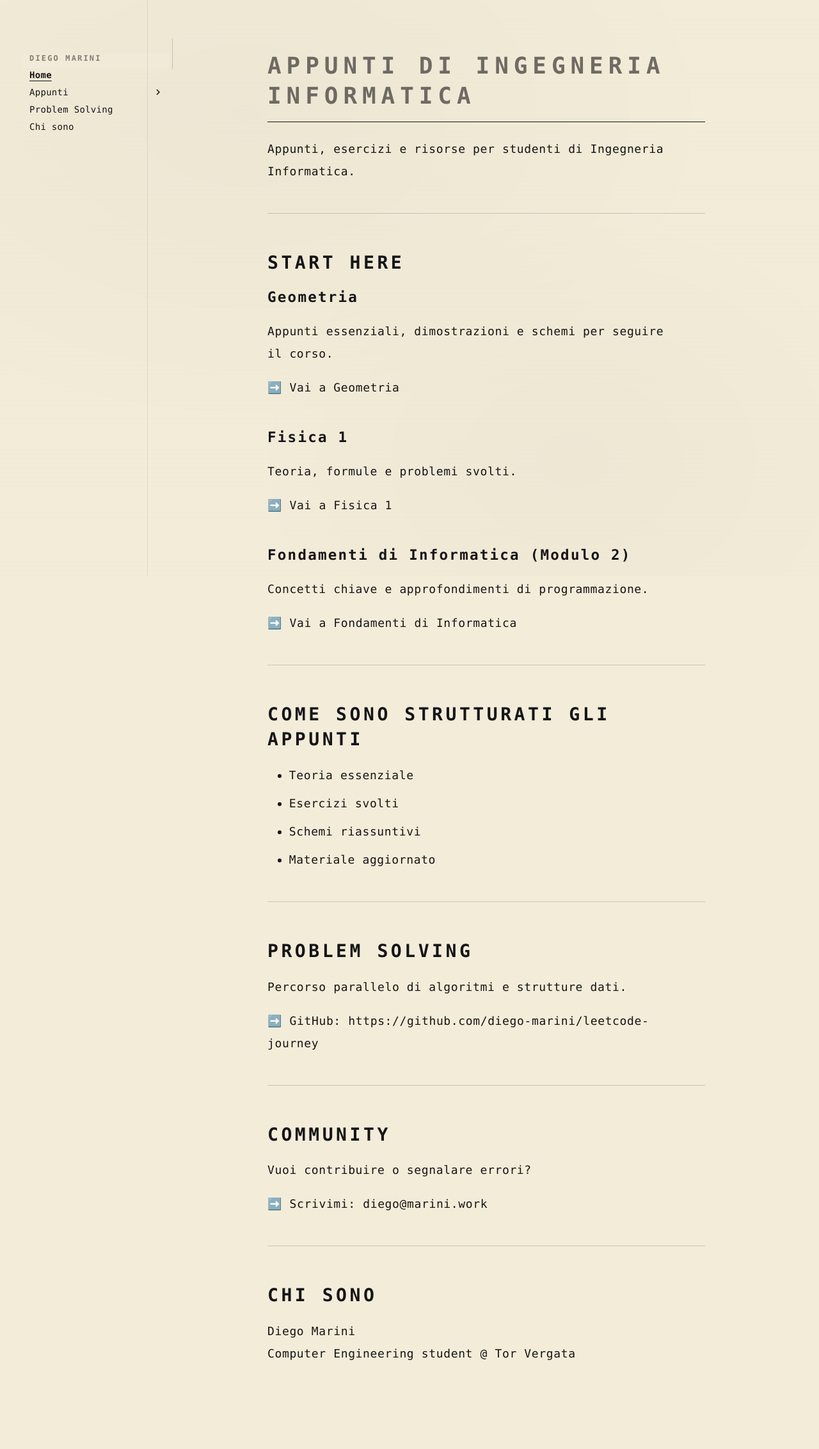
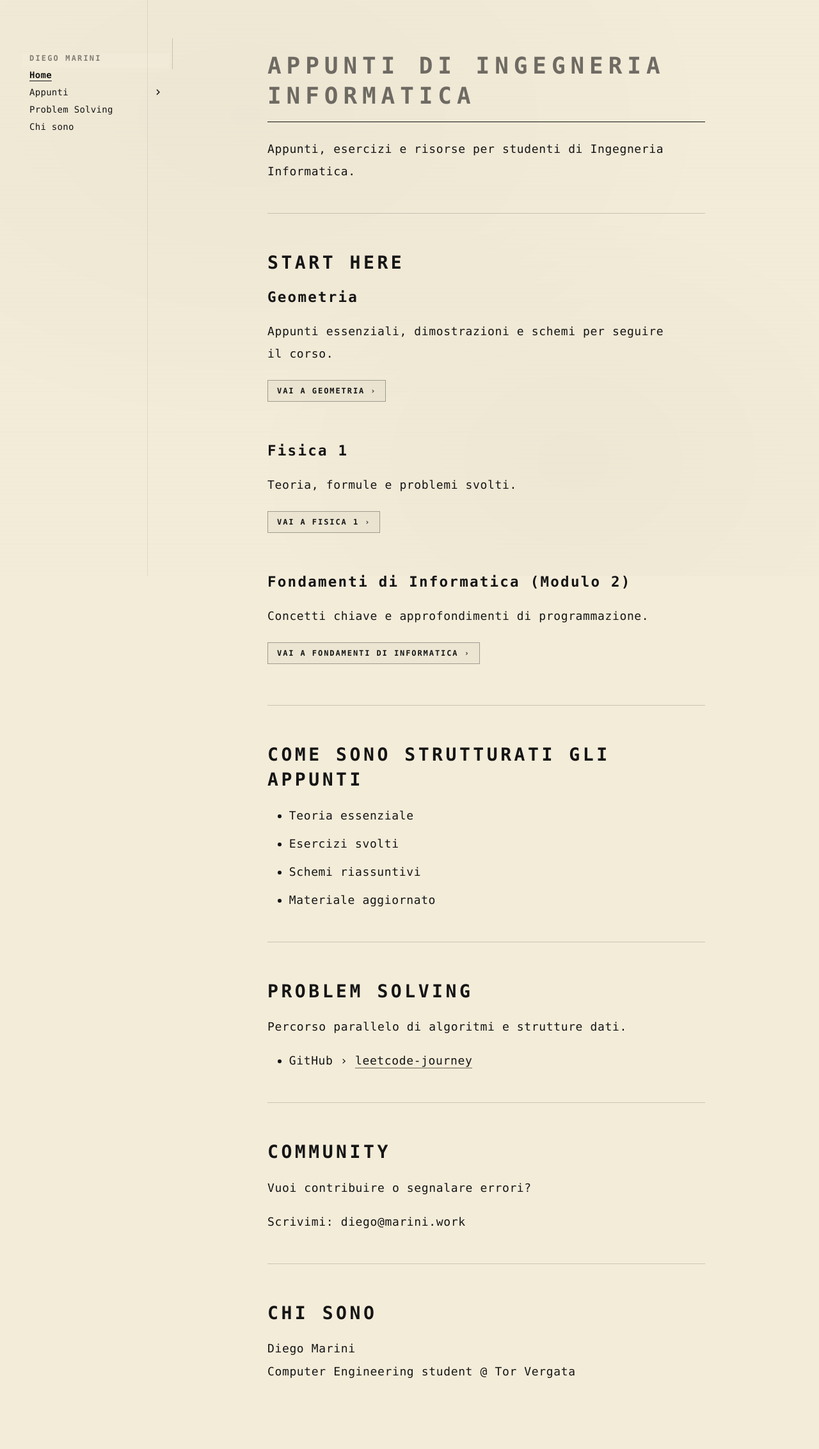
Before and after one commit to diego-marini/marini-notes, an MkDocs documentation site: the page built from docs/index.md, in a window 1280 px wide. Shown: the whole page at 64% size. Built offline with MkDocs 1.6.1 and Material for MkDocs 9.7.7, drawn with Linux system fonts in a browser that asks for light colours; before the commit the page ends 2237 px from its top, so only the background shows below that.

Commit message:
Make course CTAs clickable and replace arrow emojis

```diff
--- a/docs/index.md
+++ b/docs/index.md
@@ -9,17 +9,17 @@
 ### Geometria
 Appunti essenziali, dimostrazioni e schemi per seguire il corso.
 
-➡️ Vai a Geometria
+<a class="cta" href="geometria/">Vai a Geometria</a>
 
 ### Fisica 1
 Teoria, formule e problemi svolti.
 
-➡️ Vai a Fisica 1
+<a class="cta" href="fisica/">Vai a Fisica 1</a>
 
 ### Fondamenti di Informatica (Modulo 2)
 Concetti chiave e approfondimenti di programmazione.
 
-➡️ Vai a Fondamenti di Informatica
+<a class="cta" href="fondamenti/">Vai a Fondamenti di Informatica</a>
 
 ---
 
--- a/docs/stylesheets/typewriter.css
+++ b/docs/stylesheets/typewriter.css
@@ -248,3 +248,31 @@
     width: auto;
   }
 }
+
+/* ===== CTA links (Vai a...) ===== */
+.md-typeset a.cta{
+  display: inline-block;
+  border: 1px solid rgba(21,21,21,.35);
+  background: rgba(0,0,0,.03);
+  padding: 10px 14px;
+  margin: 6px 0 16px 0;
+  text-transform: uppercase;
+  letter-spacing: .16em;
+  font-weight: 800;
+  font-size: 12px;
+  line-height: 1;
+  box-shadow: none;
+}
+
+/* freccia sensata, non emoji */
+.md-typeset a.cta::after{
+  content: " ›";
+  opacity: .85;
+}
+
+/* hover coerente col tema */
+.md-typeset a.cta:hover{
+  background: var(--ink);
+  color: var(--paper) !important;
+  box-shadow: 0 0 0 3px var(--ink);
+}
```
Also changed, not shown: other parts of docs/index.md (+2 -2 lines).
